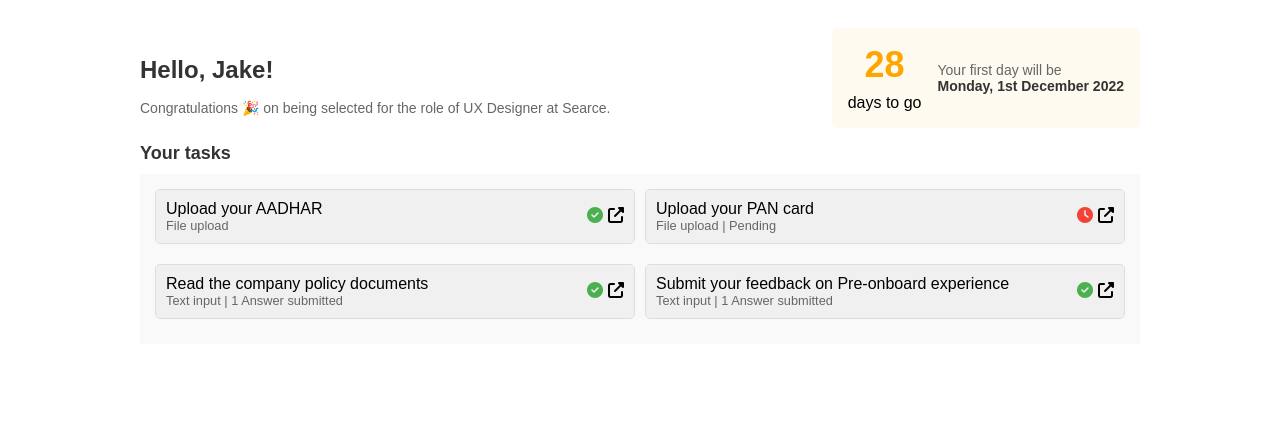
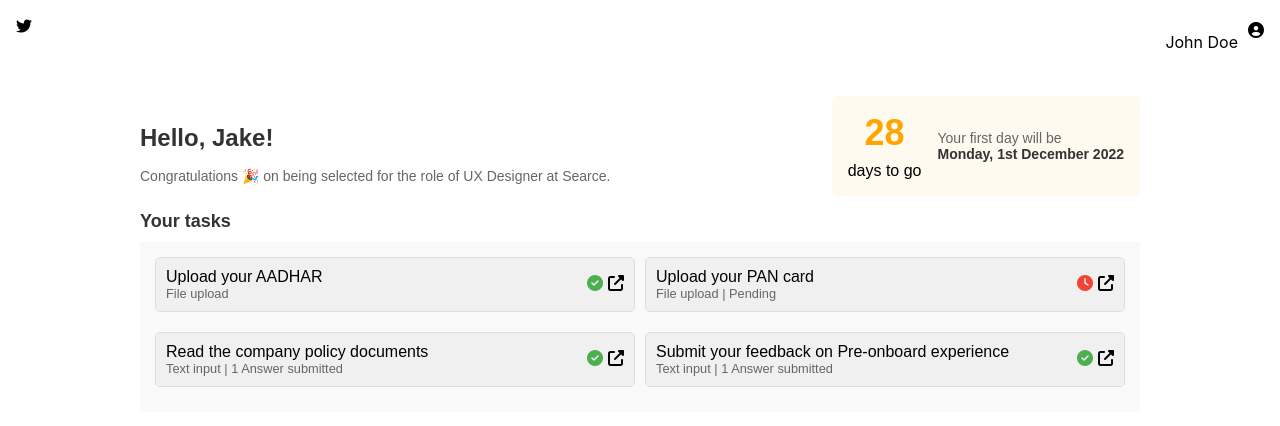
Before and after one commit to SurajMeena/hr-portal-frontend, an Angular app: page /new-hire in a window 1280 px wide. Shown: the top 426 px of the page. Built offline with nearby package versions, Linux system fonts and the light colour scheme.

Commit message:
Added header for whole app

```diff
--- a/src/app/app.component.html
+++ b/src/app/app.component.html
@@ -61,120 +61,39 @@
     color: var(--gray-700);
   }
 
-  main {
-    width: 100%;
-    min-height: 100%;
+  .header {
     display: flex;
-    justify-content: center;
+    justify-content: space-between;
     align-items: center;
-    padding: 1rem;
-    box-sizing: inherit;
-    position: relative;
+    padding: 0.5rem;
   }
 
-  .angular-logo {
-    max-width: 9.2rem;
+  .logo .fa-twitter {
+    height: 50px;
   }
 
-  .content {
+  .user-info {
     display: flex;
-    justify-content: space-around;
-    width: 100%;
-    max-width: 700px;
-    margin-bottom: 3rem;
+    align-items: center;
   }
 
-  .content h1 {
-    margin-top: 1.75rem;
+  .user-info .name {
+    margin-right: 10px;
   }
 
-  .content p {
-    margin-top: 1.5rem;
-  }
-
-  .divider {
-    width: 1px;
-    background: var(--red-to-pink-to-purple-vertical-gradient);
-    margin-inline: 0.5rem;
-  }
-
-  .pill-group {
-    display: flex;
-    flex-direction: column;
-    align-items: start;
-    flex-wrap: wrap;
-    gap: 1.25rem;
-  }
-
-  .pill {
-    display: flex;
-    align-items: center;
-    --pill-accent: var(--bright-blue);
-    background: color-mix(in srgb, var(--pill-accent) 5%, transparent);
-    color: var(--pill-accent);
-    padding-inline: 0.75rem;
-    padding-block: 0.375rem;
-    border-radius: 2.75rem;
-    border: 0;
-    transition: background 0.3s ease;
-    font-family: var(--inter-font);
-    font-size: 0.875rem;
-    font-style: normal;
-    font-weight: 500;
-    line-height: 1.4rem;
-    letter-spacing: -0.00875rem;
-    text-decoration: none;
-  }
-
-  .pill:hover {
-    background: color-mix(in srgb, var(--pill-accent) 15%, transparent);
-  }
-
-  .pill-group .pill:nth-child(6n + 1) {
-    --pill-accent: var(--bright-blue);
-  }
-  .pill-group .pill:nth-child(6n + 2) {
-    --pill-accent: var(--french-violet);
-  }
-  .pill-group .pill:nth-child(6n + 3),
-  .pill-group .pill:nth-child(6n + 4),
-  .pill-group .pill:nth-child(6n + 5) {
-    --pill-accent: var(--hot-red);
-  }
-
-  .pill-group svg {
-    margin-inline-start: 0.25rem;
-  }
-
-  .social-links {
-    display: flex;
-    align-items: center;
-    gap: 0.73rem;
-    margin-top: 1.5rem;
-  }
-
-  .social-links path {
-    transition: fill 0.3s ease;
-    fill: var(--gray-400);
-  }
-
-  .social-links a:hover svg path {
-    fill: var(--gray-900);
-  }
-
-  @media screen and (max-width: 650px) {
-    .content {
-      flex-direction: column;
-      width: max-content;
-    }
-
-    .divider {
-      height: 1px;
-      width: 100%;
-      background: var(--red-to-pink-to-purple-horizontal-gradient);
-      margin-block: 1.5rem;
-    }
+  .user-info .fa-user-circle {
+    height: 40px;
+    border-radius: 50%;
   }
 </style>
 
+<header class="header">
+  <div class="logo">
+    <i class="fab fa-twitter"></i>
+  </div>
+  <div class="user-info">
+    <span class="name">John Doe</span>
+    <i class="fas fa-user-circle"></i>
+  </div>
+</header>
 <router-outlet></router-outlet>
--- a/src/app/app.component.ts
+++ b/src/app/app.component.ts
@@ -9,6 +9,6 @@ import { HrPersonnelComponent } from './hr-personnel/hr-personnel.component';
   styleUrl: './app.component.css',
 })
 export class AppComponent {
-  // TODO: add the header for whole app
+  // TODO: optimize the header for whole app
   title = 'hr-portal';
 }
```
